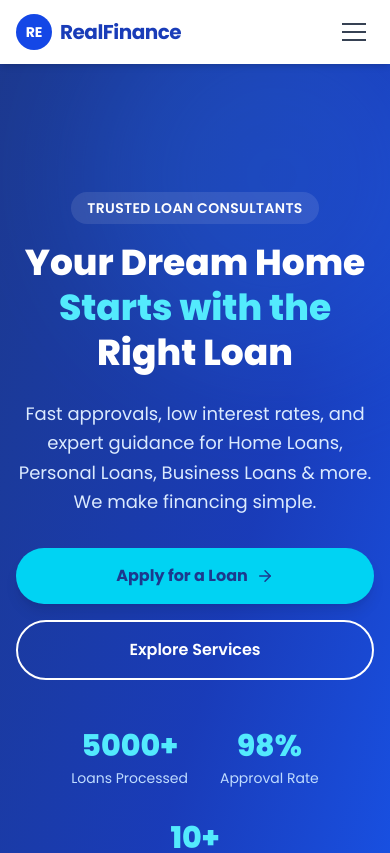
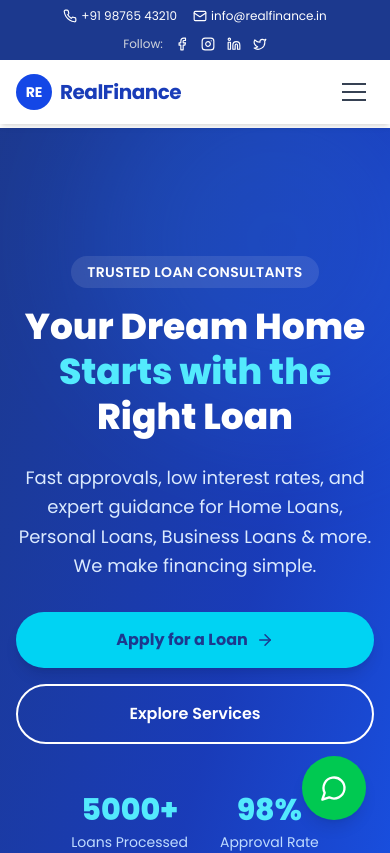
Before and after one commit to dkannan2602/mmfin-backend, a Next.js app: page / in a window 390 px wide. Shown: the top 853 px of the page. Built offline with nearby package versions, Linux system fonts and the light colour scheme.

Commit message:
feat: Add top navbar info bar with email/phone/socials and floating WhatsApp widget

```diff
--- a/src/app/page.tsx
+++ b/src/app/page.tsx
@@ -6,21 +6,23 @@ import WhyChooseUs from "@/components/WhyChooseUs/WhyChooseUs";
 import HowItWorks from "@/components/HowItWorks/HowItWorks";
 import ContactSection from "@/components/ContactSection/ContactSection";
 import Footer from "@/components/Footer/Footer";
+import WhatsAppWidget from "@/components/WhatsAppWidget/WhatsAppWidget";
 
 export default function Home() {
   return (
     <>
       <Navbar />
-      {/* pt-16 offsets the fixed navbar height */}
-      <main className="pt-16">
+      {/* pt-32 offsets the fixed navbar with top info bar */}
+      <main className="pt-32">
         <HeroSection />
-        {/* <AboutSection /> */}
+        <AboutSection />
         <ServicesSection />
         <WhyChooseUs />
-        {/* <HowItWorks /> */}
+        <HowItWorks />
         <ContactSection />
       </main>
       <Footer />
+      <WhatsAppWidget />
     </>
   );
 }
--- a/src/components/ContactSection/ContactSection.tsx
+++ b/src/components/ContactSection/ContactSection.tsx
@@ -128,22 +128,7 @@ export default function ContactSection() {
 
             {/* Quick Action Buttons */}
             <div className="flex flex-col gap-4">
-              <a
-                href={`https://wa.me/${WHATSAPP_NUMBER}?text=${whatsappMessage}`}
-                target="_blank"
-                rel="noopener noreferrer"
-                className="flex items-center justify-center gap-3 bg-green-500 text-white font-bold py-4 rounded-2xl hover:bg-green-600 transition-colors shadow-md text-base"
-                aria-label="Chat on WhatsApp"
-              >
-                <MessageCircle size={20} /> Chat on WhatsApp
-              </a>
-              <a
-                href={`tel:${PHONE_NUMBER.replace(/\s/g, "")}`}
-                className="flex items-center justify-center gap-3 bg-blue-700 text-white font-bold py-4 rounded-2xl hover:bg-blue-800 transition-colors shadow-md text-base"
-                aria-label="Call us now"
-              >
-                <Phone size={20} /> Call Us Now
-              </a>
+              {/* Buttons removed - now floating widget at bottom-right */}
             </div>
           </div>
 
--- a/src/components/Footer/Footer.tsx
+++ b/src/components/Footer/Footer.tsx
@@ -1,5 +1,5 @@
 "use client";
-
+import React from "react";
 import {
   Facebook,
   Instagram,
@@ -91,10 +91,10 @@ export default function Footer() {
         {/* Divider */}
         <div className="border-t border-gray-800 mt-12 pt-8 flex flex-col sm:flex-row items-center justify-between gap-4">
           <p className="text-gray-500 text-sm">
-            © {new Date().getFullYear()} RealFinance. All rights reserved.
+            &copy; {new Date().getFullYear()} RealFinance. All rights reserved.
           </p>
           <p className="text-gray-600 text-xs">
-            Designed & developed with ❤️ for our customers
+            Designed & developed for our customers
           </p>
         </div>
       </div>
--- a/src/components/Navbar/Navbar.tsx
+++ b/src/components/Navbar/Navbar.tsx
@@ -1,6 +1,7 @@
 "use client";
 
 import { useState } from "react";
+import { Mail, Phone, Facebook, Instagram, Linkedin, Twitter } from "lucide-react";
 
 const navLinks = [
   { label: "Home", href: "#home" },
@@ -9,11 +10,55 @@ const navLinks = [
   { label: "Contact", href: "#contact" },
 ];
 
+const PHONE_NUMBER = "+91 98765 43210";
+const EMAIL = "info@realfinance.in";
+
 export default function Navbar() {
   const [menuOpen, setMenuOpen] = useState(false);
 
   return (
     <nav className="fixed top-0 left-0 right-0 z-50 bg-white shadow-md">
+      {/* Top Info Bar */}
+      <div className="bg-blue-900 text-white py-2 px-4 sm:px-6 lg:px-8">
+        <div className="max-w-7xl mx-auto flex flex-col sm:flex-row items-center justify-between gap-3 text-xs sm:text-sm">
+          <div className="flex items-center gap-4">
+            <a
+              href={`tel:${PHONE_NUMBER.replace(/\s/g, "")}`}
+              className="flex items-center gap-1 hover:text-cyan-300 transition-colors"
+            >
+              <Phone size={14} />
+              {PHONE_NUMBER}
+            </a>
+            <a
+              href={`mailto:${EMAIL}`}
+              className="flex items-center gap-1 hover:text-cyan-300 transition-colors"
+            >
+              <Mail size={14} />
+              {EMAIL}
+            </a>
+          </div>
+          <div className="flex items-center gap-3">
+            <span className="text-gray-300">Follow:</span>
+            {[
+              { icon: Facebook, href: "#", label: "Facebook" },
+              { icon: Instagram, href: "#", label: "Instagram" },
+              { icon: Linkedin, href: "#", label: "LinkedIn" },
+              { icon: Twitter, href: "#", label: "Twitter" },
+            ].map((social) => (
+              <a
+                key={social.label}
+                href={social.href}
+                aria-label={social.label}
+                className="hover:text-cyan-300 transition-colors"
+              >
+                <social.icon size={14} />
+              </a>
+            ))}
+          </div>
+        </div>
+      </div>
+
+      {/* Main Navbar */}
       <div className="max-w-7xl mx-auto px-4 sm:px-6 lg:px-8">
         <div className="flex items-center justify-between h-16">
           {/* Logo */}
@@ -37,12 +82,6 @@ export default function Navbar() {
                 {link.label}
               </a>
             ))}
-            <a
-              href="#contact"
-              className="bg-blue-700 text-white px-5 py-2 rounded-full text-sm font-semibold hover:bg-blue-800 transition-colors"
-            >
-              Get a Loan
-            </a>
           </div>
 
           {/* Mobile Hamburger */}
@@ -78,13 +117,6 @@ export default function Navbar() {
                 {link.label}
               </a>
             ))}
-            <a
-              href="#contact"
-              onClick={() => setMenuOpen(false)}
-              className="bg-blue-700 text-white px-5 py-2 rounded-full text-sm font-semibold text-center hover:bg-blue-800 transition-colors"
-            >
-              Get a Loan
-            </a>
           </div>
         </div>
       )}
--- /dev/null
+++ b/src/components/WhatsAppWidget/WhatsAppWidget.tsx
@@ -0,0 +1,26 @@
+"use client";
+
+import { MessageCircle } from "lucide-react";
+
+const WHATSAPP_NUMBER = "919876543210"; // Replace with actual number
+const WHATSAPP_MESSAGE = encodeURIComponent(
+  "Hi! I'm interested in learning more about RealFinance loan options. Can you help me?"
+);
+
+export default function WhatsAppWidget() {
+  return (
+    <a
+      href={`https://wa.me/${WHATSAPP_NUMBER}?text=${WHATSAPP_MESSAGE}`}
+      target="_blank"
+      rel="noopener noreferrer"
+      className="fixed bottom-6 right-6 z-40 w-16 h-16 bg-green-500 hover:bg-green-600 text-white rounded-full shadow-lg flex items-center justify-center transition-all duration-300 hover:scale-110 group"
+      aria-label="Chat on WhatsApp"
+      title="Chat on WhatsApp"
+    >
+      <MessageCircle size={28} />
+      <span className="absolute -top-12 right-0 bg-gray-900 text-white text-xs px-3 py-2 rounded-lg whitespace-nowrap opacity-0 group-hover:opacity-100 transition-opacity pointer-events-none">
+        Chat with us
+      </span>
+    </a>
+  );
+}
```
